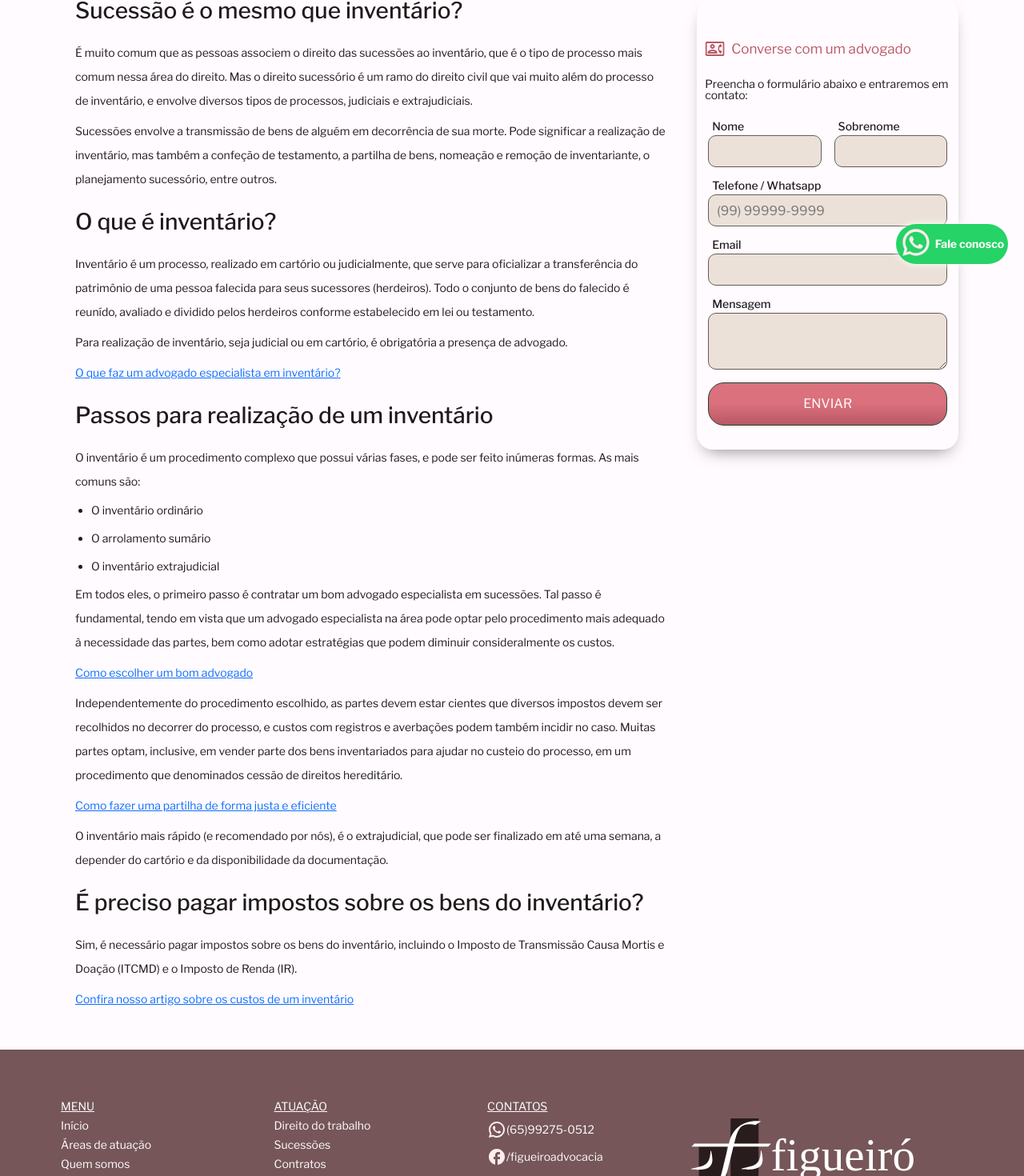
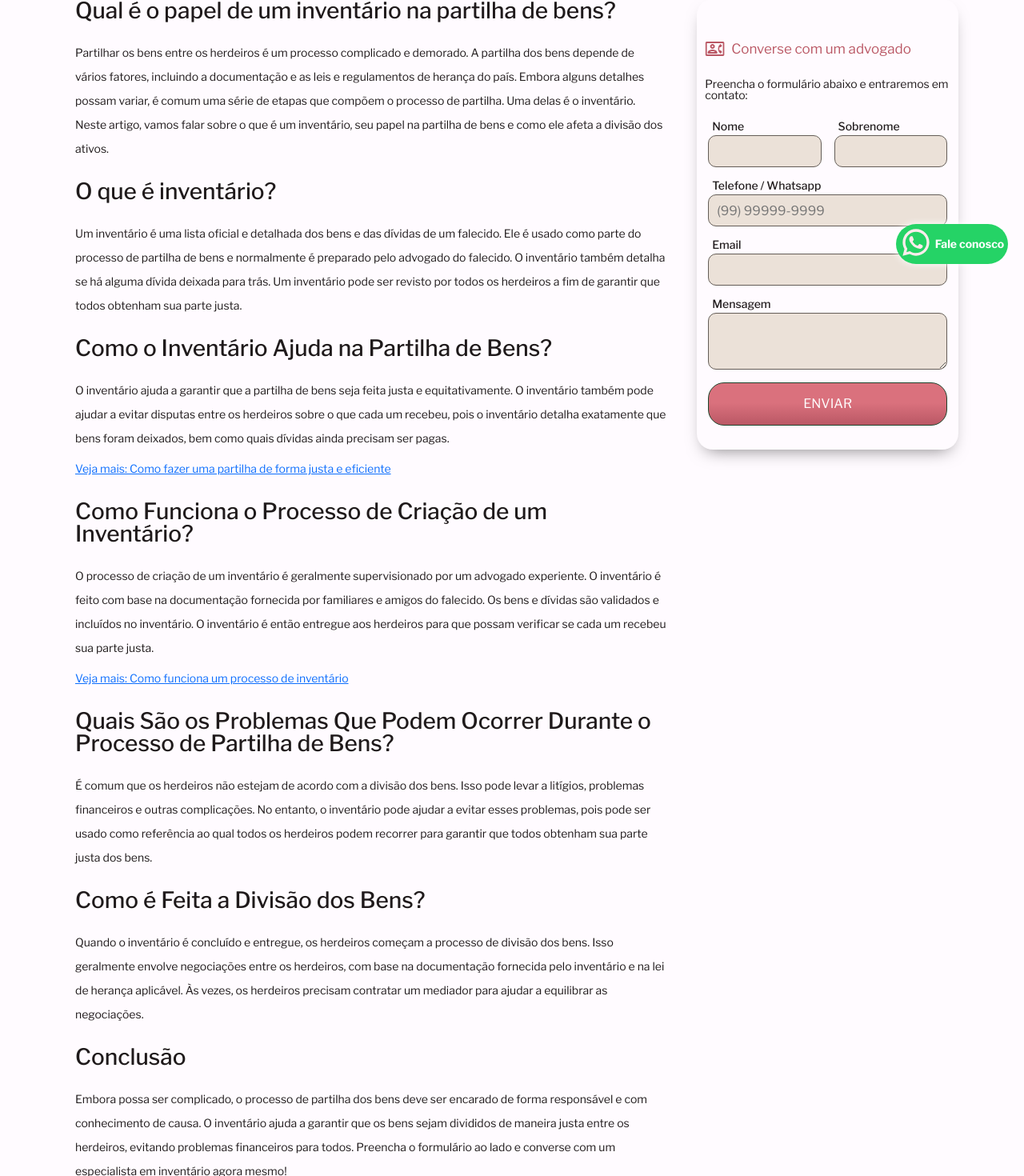
Before and after one commit to leofigueiro2/figueiroadv, a Next.js app: page /areas/sucessoes in a window 1280 px wide. Shown: the part 450-1920 px from the top of the page at 80% size. Built offline with nearby package versions, Linux system fonts and the light colour scheme; a web font is replaced by a local one.

Commit message:
Ajuste de conteúdo

```diff
--- a/next-sitemap.config.js
+++ b/next-sitemap.config.js
@@ -3,8 +3,4 @@ module.exports = {
   generateRobotsTxt: true, // opcional
   priority: null,
   changefreq: null,
-  exclude: ['/server-sitemap.xml', '/blog/*'],
-  robotsTxtOptions: {
-    additionalSitemaps: ['https://figueiroadvocacia/server-sitemap.xml'],
-  },
 };
--- a/src/pages/areas/sucessoes.tsx
+++ b/src/pages/areas/sucessoes.tsx
@@ -10,10 +10,10 @@ function Sucessoes() {
   return (
     <>
       <Head>
-        <meta name="description" content="Aprenda tudo sobre inventário, incluindo conceitos, processos, documentação necessária, entre outros aspectos importantes."/>
-        <meta name="keywords" content="inventário, bens, herança, testamento, inventariante"/>
-        <meta name="robots" content="index,follow"/>
-        <meta name="revisit-after" content="7 days"/>
+        <meta name="description" content="Aprenda tudo sobre inventário, incluindo conceitos, processos, documentação necessária, entre outros aspectos importantes." />
+        <meta name="keywords" content="inventário, bens, herança, testamento, inventariante" />
+        <meta name="robots" content="index,follow" />
+        <meta name="revisit-after" content="7 days" />
         <link rel="canonical" href="https://www.figueiroadvocacia.com.br/areas/sucessoes" />
 
         <title> Inventários | Figueiró Advocacia</title>
@@ -29,19 +29,15 @@ function Sucessoes() {
       <section className='container d-flex py-5 flex-wrap flex-lg-nowrap gap-4'>
         <div className='container d-flex flex-column gap-4'>
           <h2 className="section__title">
-            Sucessão é o mesmo que inventário?
+            Qual é o papel de um inventário na partilha de bens?
+
           </h2>
           <div className='d-flex flex-column gap-2'>
 
             <p className='section__texto'>
-              É muito comum que as pessoas associem o direito das sucessões ao inventário, que é o tipo de processo mais comum nessa área do direito.
-              Mas o direito sucessório é um ramo do direito civil que vai muito além do processo de inventário, e envolve diversos tipos de processos,
-              judiciais e extrajudiciais.
+              Partilhar os bens entre os herdeiros é um processo complicado e demorado. A partilha dos bens depende de vários fatores, incluindo a documentação e as leis e regulamentos de herança do país. Embora alguns detalhes possam variar, é comum uma série de etapas que compõem o processo de partilha. Uma delas é o inventário. Neste artigo, vamos falar sobre o que é um inventário, seu papel na partilha de bens e como ele afeta a divisão dos ativos.
             </p>
-            <p className="section__texto">
-              Sucessões envolve a transmissão de bens de alguém em decorrência de sua morte. Pode significar a realização de inventário, mas também a confeção de testamento,
-              a partilha de bens, nomeação e remoção de inventariante, o planejamento sucessório, entre outros.
-            </p>
+
           </div>
           <h2 className="section__title">
             O que é inventário?
@@ -49,60 +45,68 @@ function Sucessoes() {
           <div className='d-flex flex-column gap-2'>
 
             <p className='section__texto'>
-              Inventário é um processo, realizado em cartório ou judicialmente, que serve para oficializar a transferência do patrimônio de uma pessoa falecida para seus
-              sucessores (herdeiros). Todo o conjunto de bens do falecido é reunído, avaliado e dividido pelos herdeiros conforme estabelecido em lei ou testamento.
-            </p>
-            <p className="section__texto">
-              Para realização de inventário, seja judicial ou em cartório, é obrigatória a presença de advogado.
-            </p>
-            <p className="section__texto">
-              <Link href={'/blog/21'} replace>O que faz um advogado especialista em inventário?</Link>
-            </p>
+              Um inventário é uma lista oficial e detalhada dos bens e das dívidas de um falecido. Ele é usado como parte do processo de partilha de bens e normalmente é preparado pelo advogado do falecido. O inventário também detalha se há alguma dívida deixada para trás. Um inventário pode ser revisto por todos os herdeiros a fim de garantir que todos obtenham sua parte justa.</p>
+
+
           </div>
           <h2 className="section__title">
-            Passos para realização de um inventário
+            Como o Inventário Ajuda na Partilha de Bens?
           </h2>
           <div className='d-flex flex-column gap-2'>
 
             <p className='section__texto'>
-              O inventário é um procedimento complexo que possui várias fases, e pode ser feito inúmeras formas. As mais comuns são:
+              O inventário ajuda a garantir que a partilha de bens seja feita justa e equitativamente. O inventário também pode ajudar a evitar disputas entre os herdeiros sobre o que cada um recebeu, pois o inventário detalha exatamente que bens foram deixados, bem como quais dívidas ainda precisam ser pagas.
             </p>
-            <ul className='section__lista'>
-              <li>O inventário ordinário</li>
-              <li>O arrolamento sumário</li>
-              <li>O inventário extrajudicial</li>
-            </ul>
+
             <p className="section__texto">
-              Em todos eles, o primeiro passo é contratar um bom advogado especialista em sucessões. Tal passo é fundamental, tendo em vista
-              que um advogado especialista na área pode optar pelo procedimento mais adequado à necessidade das partes, bem como adotar estratégias
-              que podem diminuir consideralmente os custos.
+              <Link href={'/blog/24'} replace>Veja mais: Como fazer uma partilha de forma justa e eficiente</Link>
             </p>
-            <p className="section__texto">
-              <Link href={'/blog/16'} replace>Como escolher um bom advogado</Link>
-            </p>
-            <p className="section__texto">
-              Independentemente do procedimento escolhido, as partes devem estar cientes que diversos impostos devem ser recolhidos no decorrer do processo,
-              e custos com registros e averbações podem também incidir no caso. Muitas partes optam, inclusive, em vender parte dos bens inventariados para
-              ajudar no custeio do processo, em um procedimento que denominados cessão de direitos hereditário.
-            </p>
-            <p className="section__texto">
-              <Link href={'/blog/24'} replace>Como fazer uma partilha de forma justa e eficiente</Link>
-            </p>
-            <p className="section__texto">
-              O inventário mais rápido (e recomendado por nós), é o extrajudicial, que pode ser finalizado em até uma semana, a depender do cartório
-              e da disponibilidade da documentação.
-            </p>
+
           </div>
           <h2 className="section__title">
-          É preciso pagar impostos sobre os bens do inventário?
+            Como Funciona o Processo de Criação de um Inventário?
           </h2>
           <div className='d-flex flex-column gap-2'>
 
             <p className='section__texto'>
-            Sim, é necessário pagar impostos sobre os bens do inventário, incluindo o Imposto de Transmissão Causa Mortis e Doação (ITCMD) e o Imposto de Renda (IR).
+              O processo de criação de um inventário é geralmente supervisionado por um advogado experiente. O inventário é feito com base na documentação fornecida por familiares e amigos do falecido. Os bens e dívidas são validados e incluídos no inventário. O inventário é então entregue aos herdeiros para que possam verificar se cada um recebeu sua parte justa.
             </p>
             <p className='section__texto'>
-              <Link href={'/blog/29'} replace>Confira nosso artigo sobre os custos de um inventário</Link>
+              <Link href={'/blog/36'} replace>Veja mais: Como funciona um processo de inventário</Link>
+            </p>
+          </div>
+          <h2 className="section__title">
+            Quais São os Problemas Que Podem Ocorrer Durante o Processo de Partilha de Bens?
+          </h2>
+          <div className='d-flex flex-column gap-2'>
+
+            <p className='section__texto'>
+              É comum que os herdeiros não estejam de acordo com a divisão dos bens. Isso pode levar a litígios, problemas financeiros e outras complicações. No entanto, o inventário pode ajudar a evitar esses problemas, pois pode ser usado como referência ao qual todos os herdeiros podem recorrer para garantir que todos obtenham sua parte justa dos bens.
+            </p>
+
+          </div>
+          <h2 className="section__title">
+            Como é Feita a Divisão dos Bens?
+          </h2>
+          <div className='d-flex flex-column gap-2'>
+
+            <p className='section__texto'>
+              Quando o inventário é concluído e entregue, os herdeiros começam a processo de divisão dos bens. Isso geralmente envolve negociações entre os herdeiros, com base na documentação fornecida pelo inventário e na lei de herança aplicável. Às vezes, os herdeiros precisam contratar um mediador para ajudar a equilibrar as negociações.
+            </p>
+
+          </div>
+          <h2 className="section__title">
+            Conclusão
+          </h2>
+          <div className='d-flex flex-column gap-2'>
+
+            <p className='section__texto'>
+              Embora possa ser complicado, o processo de partilha dos bens deve ser encarado de forma responsável e com conhecimento de causa. O inventário ajuda a garantir que os bens sejam divididos de maneira justa entre os herdeiros, evitando problemas financeiros para todos. Preencha o formulário ao lado e converse com um especialista em inventário agora mesmo!
+            </p>
+
+
+            <p className="section__texto">
+              <Link href={'/blog/21'} replace>Veja mais: o que faz um advogado especialista em inventário?</Link>
             </p>
           </div>
         </div>
--- a/src/styles/Blog/Postagem.module.scss
+++ b/src/styles/Blog/Postagem.module.scss
@@ -21,6 +21,10 @@
   display: flex;
   flex-direction: column;
   gap: 15px;
+  & h2 {
+    font-size: var(--headline--small);
+    font-weight: 500;
+  }
   & ul {
     list-style: disc;
     margin-left: 15px;
```
Also changed, not shown: components/Index/Conteudo2.tsx (+4 -6 lines).
